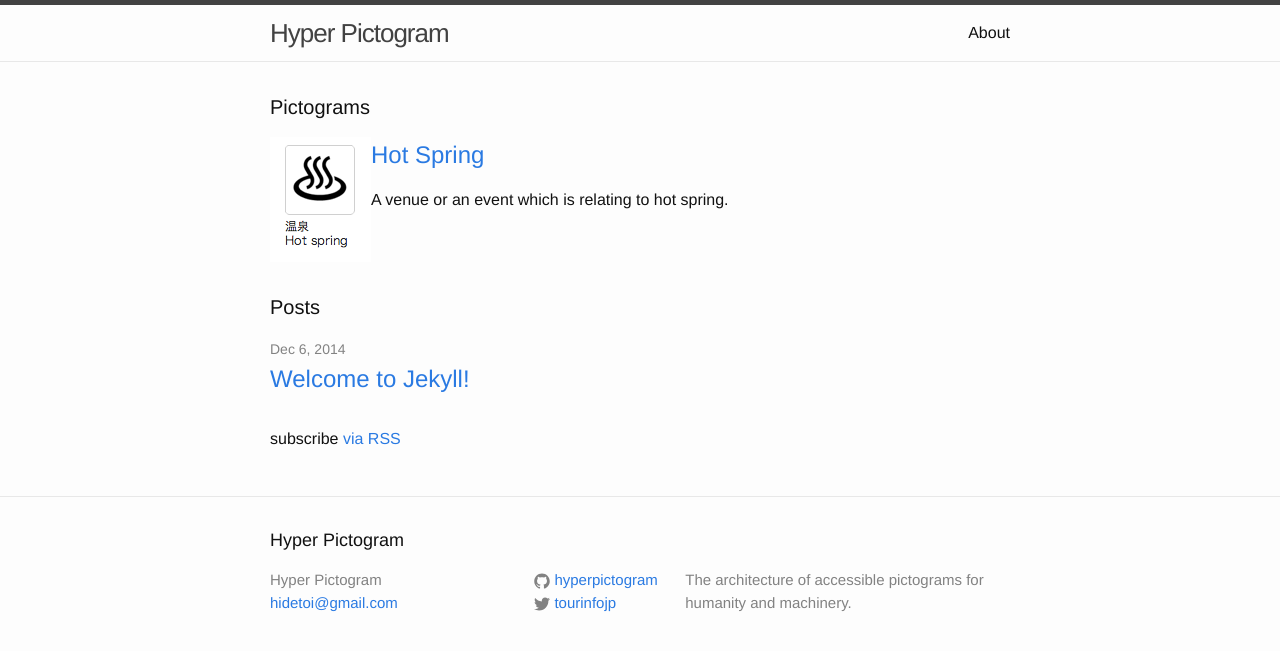
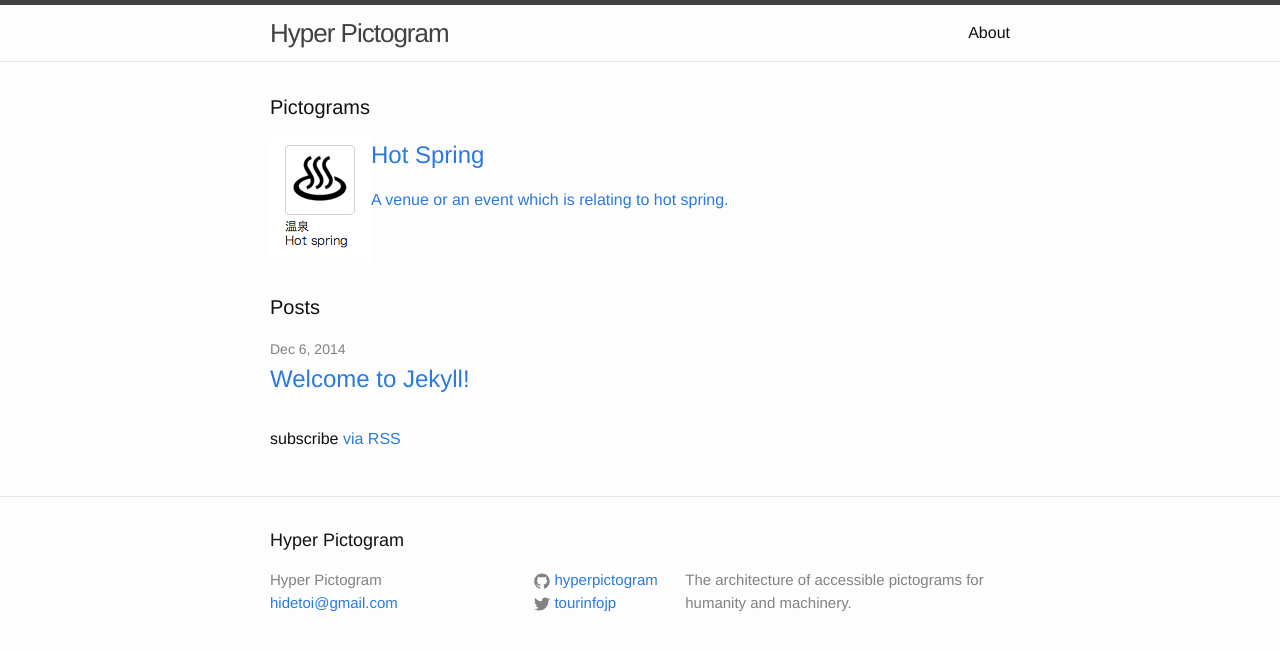
Before and after one commit to hyperpictogram/hyperpictogram.github.io, a Jekyll site: the page built from index.html, in a window 1280 px wide. Shown: the top 651 px of the page. Built offline with Jekyll 4.4.1, drawn with Linux system fonts in a browser that asks for light colours.

```diff
--- a/_config.yml
+++ b/_config.yml
@@ -14,3 +14,12 @@
 collections:
   pictograms:
     output: true
+
+defaults:
+  -
+    scope:
+      path: ""
+      type: "pictograms" # a collection in your site, in plural form
+    values:
+      layout: "pictogram"
+      category: misc
--- a/_sass/_layout.scss
+++ b/_sass/_layout.scss
@@ -246,8 +246,10 @@
         margin-bottom: $spacing-unit;
         @extend %clearfix;
 
-        > img {
-            float: left;
+        > a {
+            > img {
+                float: left;
+            }
         }
     }
 }
--- a/index.html
+++ b/index.html
@@ -9,9 +9,11 @@
   <ul class="pictogram-list">
     {% for pictogram in site.pictograms limit:3 %}
       <li>
-        <img src="{{pictogram.url | replace:'.html','.png' }}" alt="{{ pictogram.name }}"/>
-        <h2><a href="{{ pictogram.url }}">{{ pictogram.name }}</a></h2>
-        <p>{{ pictogram.short-description }}</p>
+        <a href="{{ pictogram.url }}">
+          <img src="{{ pictogram.url | replace:'.html','.png' }}" alt="{{ pictogram.name }}">
+          <h2>{{ pictogram.name }}</h2>
+          <p>{{ pictogram.short-description }}</p>
+        </a>
       </li>
     {% endfor %}
   </ul>
```
Also changed, not shown: _layouts/pictogram.html (+7 -1 lines), _pictograms/hotspring.md (+0 -2 lines).
